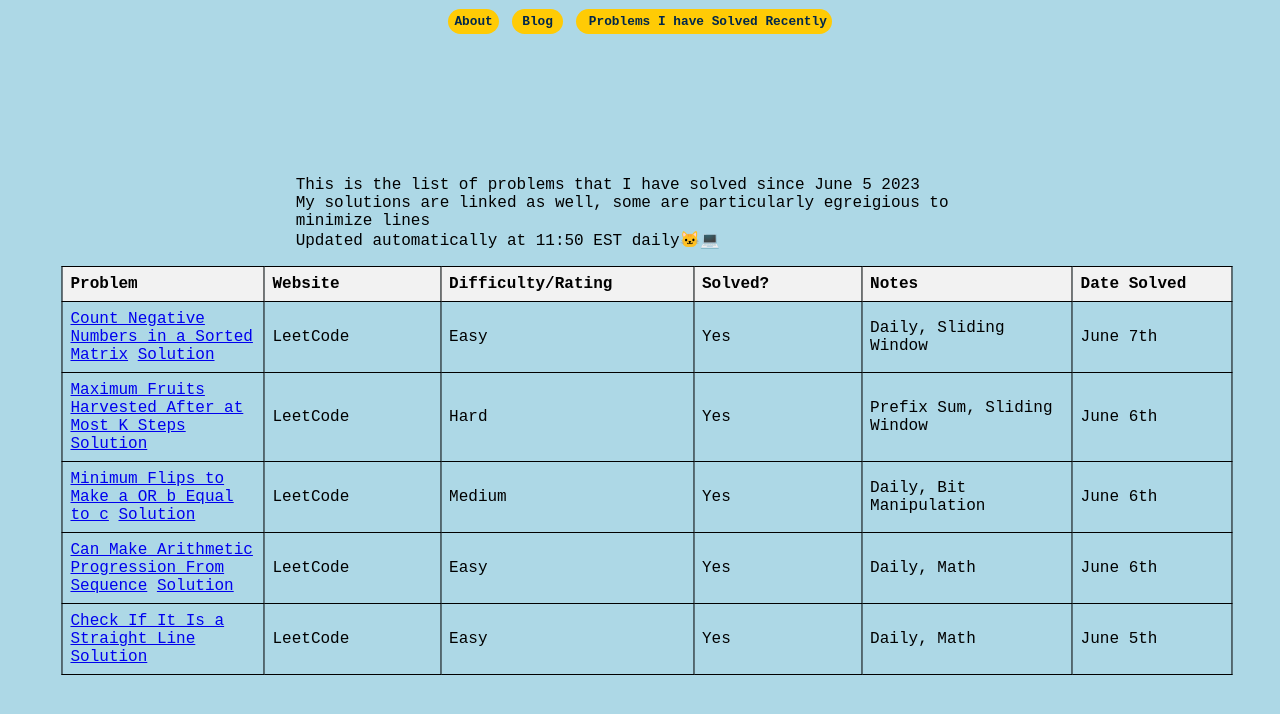
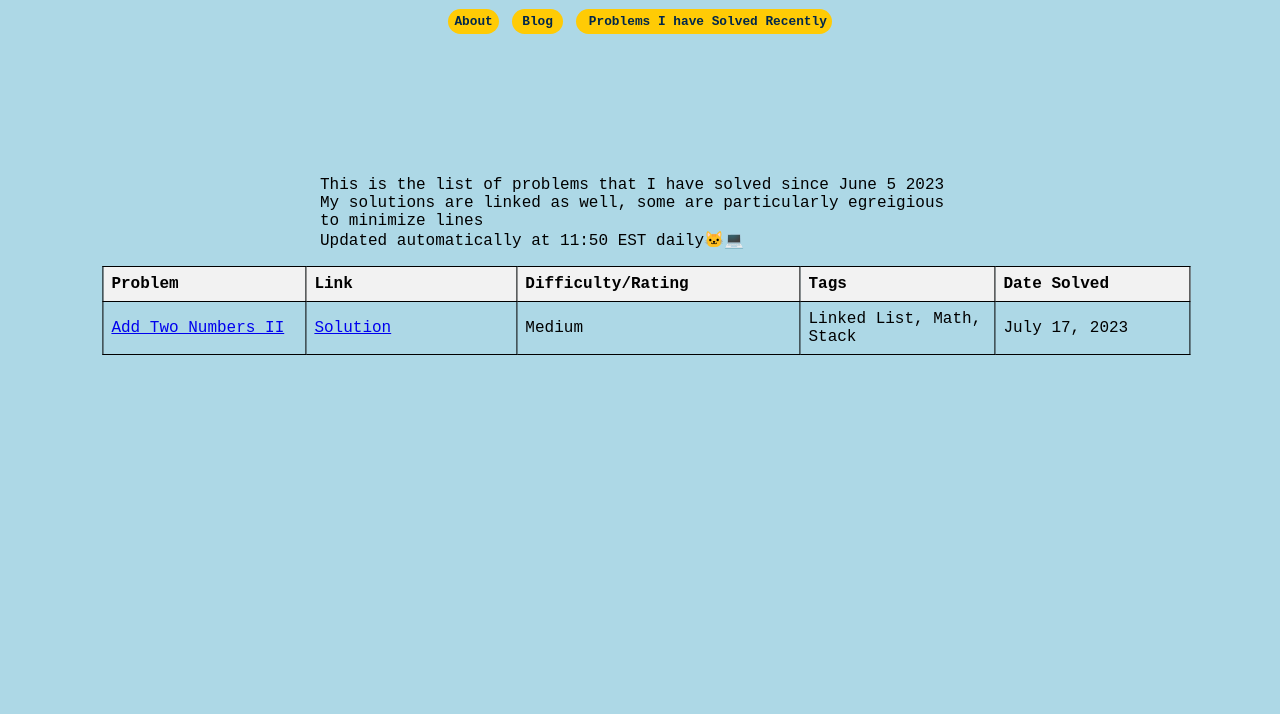
Before and after one commit to neeruuppalapati/neeru.github.io, a plain HTML site: page problems.html in a window 1280 px wide. Drawn offline with Linux system fonts and the light colour scheme.

Commit message:
daily update

```diff
--- a/problems.html
+++ b/problems.html
@@ -27,70 +27,20 @@
                     <thead>
                         <tr>
                             <th>Problem</th>
-                            <th>Website</th>
+                            <th>Link</th>
                             <th>Difficulty/Rating</th>
-                            <th>Solved?</th>
-                            <th>Notes</th>
+                            <th>Tags</th>
                             <th>Date Solved</th>
                         </tr>
                     </thead>
                     <tbody>
                         <tr>
-                            <td>
-                            <a href="https://leetcode.com/problems/count-negative-numbers-in-a-sorted-matrix/description/" target="_blank">Count Negative Numbers in a Sorted Matrix</a>
-                            <a href="https://leetcode.com/submissions/detail/966280335/" target="_blank">Solution</a>
-                            </td>
-                            <td>LeetCode</td>
-                            <td>Easy</td>
-                            <td>Yes</td>
-                            <td>Daily, Sliding Window</td>
-                            <td>June 7th </td>
+                            <td> <a href="https://leetcode.com/problems/add-two-numbers-ii/"target="_blank">Add Two Numbers II</a> </td>
+                            <td> <a href="https://leetcode.com/submissions/detail/996749803/"target="_blank">Solution</a> </td>
+                            <td>Medium</td>
+                            <td>Linked List, Math, Stack</td>
+                            <td>July 17, 2023</td>
                         </tr>
-                        <tr>
-                            <td>
-                            <a href="https://leetcode.com/problems/maximum-fruits-harvested-after-at-most-k-steps/" target="_blank">Maximum Fruits Harvested After at Most K Steps</a>
-                            <a href="https://leetcode.com/submissions/detail/965541538/" target="_blank">Solution</a>
-                            </td>
-                            <td>LeetCode</td>
-                            <td>Hard</td>
-                            <td>Yes</td>
-                            <td>Prefix Sum, Sliding Window</td>
-                            <td>June 6th </td>
-                        </tr>
-                        <tr>
-                            <td>
-                            <a href="https://leetcode.com/problems/minimum-flips-to-make-a-or-b-equal-to-c/" target="_blank">Minimum Flips to Make a OR b Equal to c</a>
-                            <a href="https://leetcode.com/submissions/detail/965528749/" target="_blank">Solution</a>
-                            </td>
-                            <td>LeetCode</td>
-                            <td>Medium</td>
-                            <td>Yes</td>
-                            <td>Daily, Bit Manipulation</td>
-                            <td>June 6th </td>
-                        </tr>
-                        <tr>
-                            <td>
-                            <a href="https://leetcode.com/problems/can-make-arithmetic-progression-from-sequence/" target="_blank">Can Make Arithmetic Progression From Sequence</a>
-                            <a href="https://leetcode.com/submissions/detail/965508457/" target="_blank">Solution</a>
-                            </td>
-                            <td>LeetCode</td>
-                            <td>Easy</td>
-                            <td>Yes</td>
-                            <td>Daily, Math</td>
-                            <td>June 6th </td>
-                        </tr>
-                        <tr>
-                            <td>
-                            <a href="https://leetcode.com/problems/check-if-it-is-a-straight-line/" target="_blank">Check If It Is a Straight Line</a>
-                            <a href="https://leetcode.com/submissions/detail/964011823/" target="_blank">Solution</a>
-                            </td>
-                            <td>LeetCode</td>
-                            <td>Easy</td>
-                            <td>Yes</td>
-                            <td>Daily, Math</td>
-                            <td>June 5th </td>
-                        </tr>
-
                     </tbody>
                 </table>
             </div>
```
